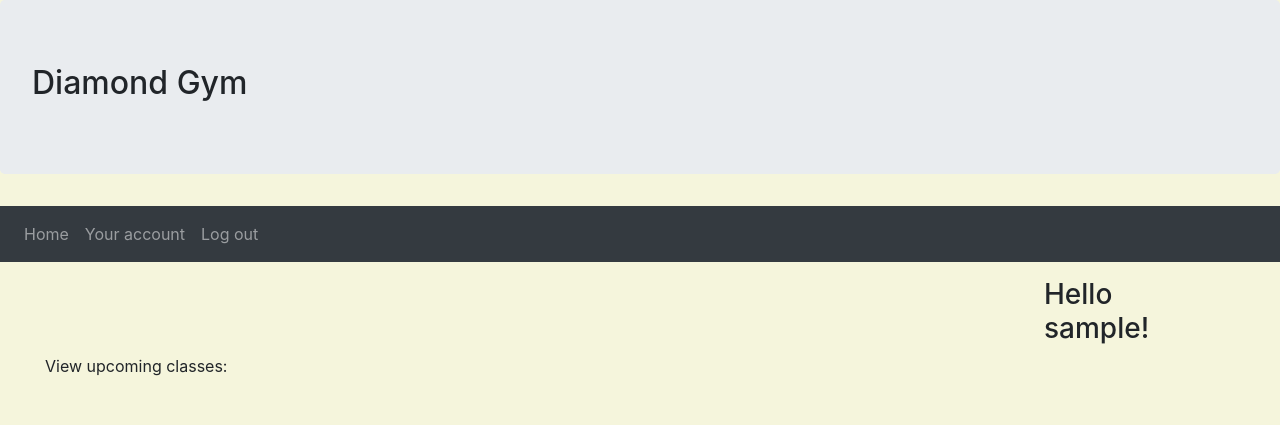
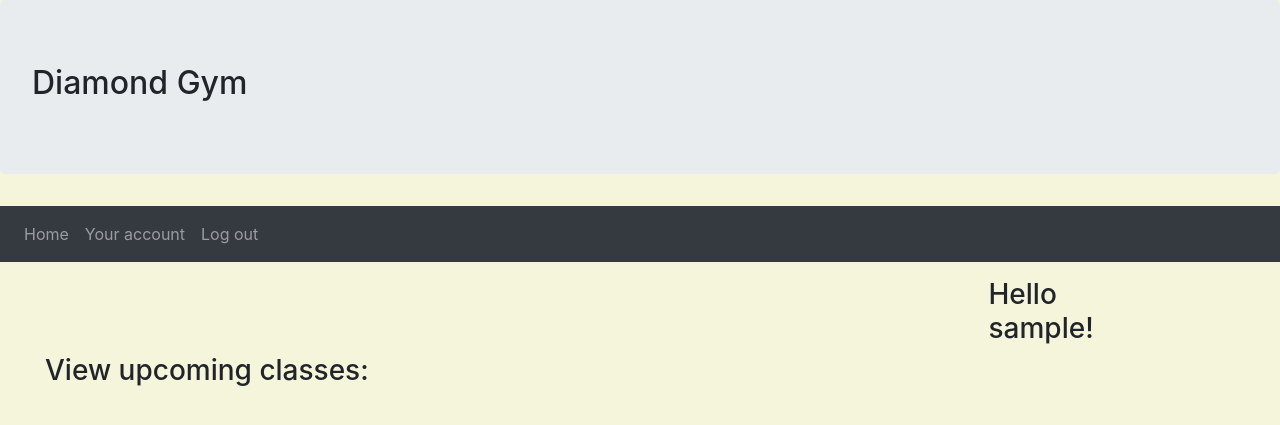
Before and after one commit to magdalena-b/BD_projekt, a Django app: page / in a window 1280 px wide. Shown: the top 425 px of the page. Run offline with Django 3.2, Linux system fonts and the light colour scheme; the visitor is signed in with stand-in values (Sample User, id 1); data that the repository does not hold is empty; some libraries are stand-ins or nearby versions.

Commit message:
Small fixes

```diff
--- a/gym/templates/gym/index.html
+++ b/gym/templates/gym/index.html
@@ -3,7 +3,7 @@
 {% block content %}
 {% if user.is_authenticated %}
     <div>
-<div style="padding-left: 90%;">
+<div style="padding-left: 85%;">
   <h3> Hello {{user.username}}!</h3>
   {% endif %}
 </div>
@@ -12,7 +12,7 @@
 
  <ul class="list-group">
   {% if user.is_authenticated %}
-      View upcoming classes:
+      <h3>View upcoming classes:</h3>
   {%for class in object_list %}
   <li class="list-group-item"> <a href="gym/classes/{{class.id}}"> {{class.name}} - {{class.date}} </a>
   </li>
```
